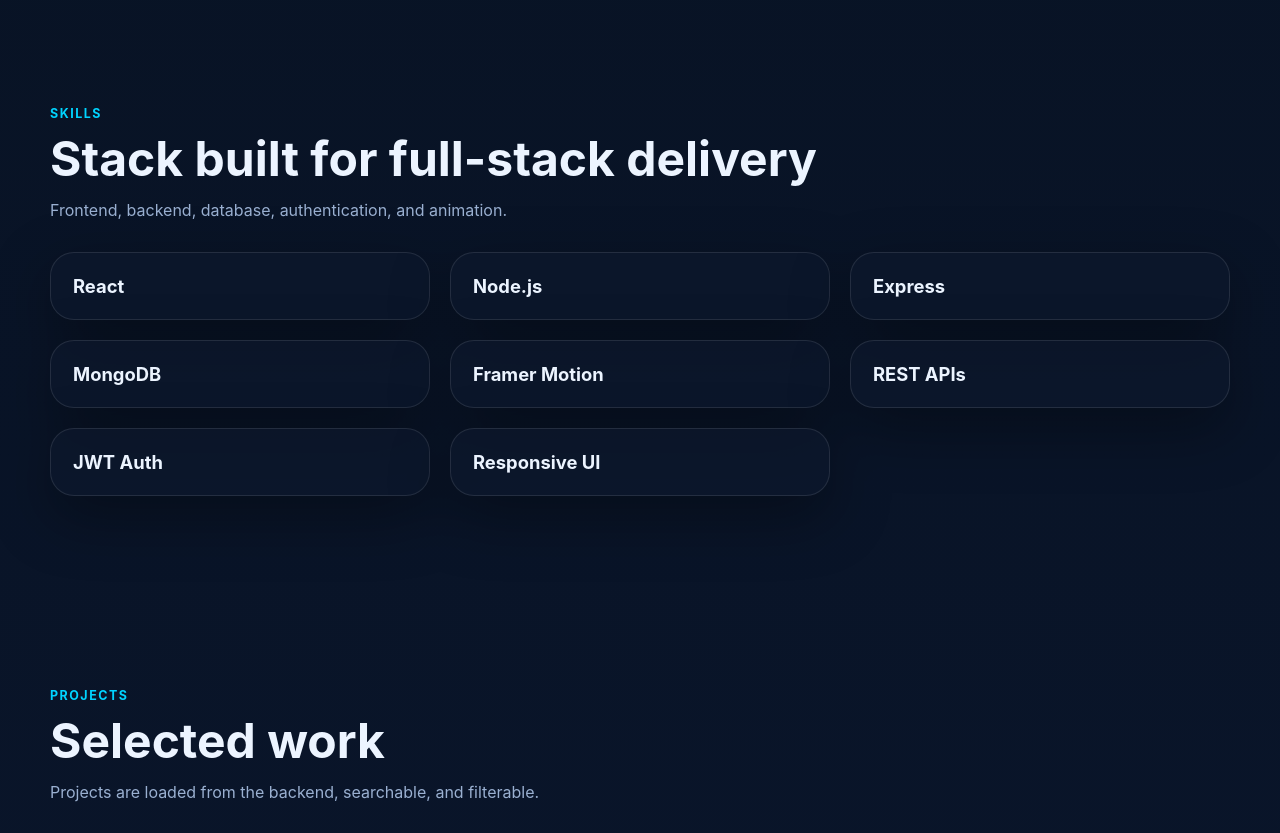
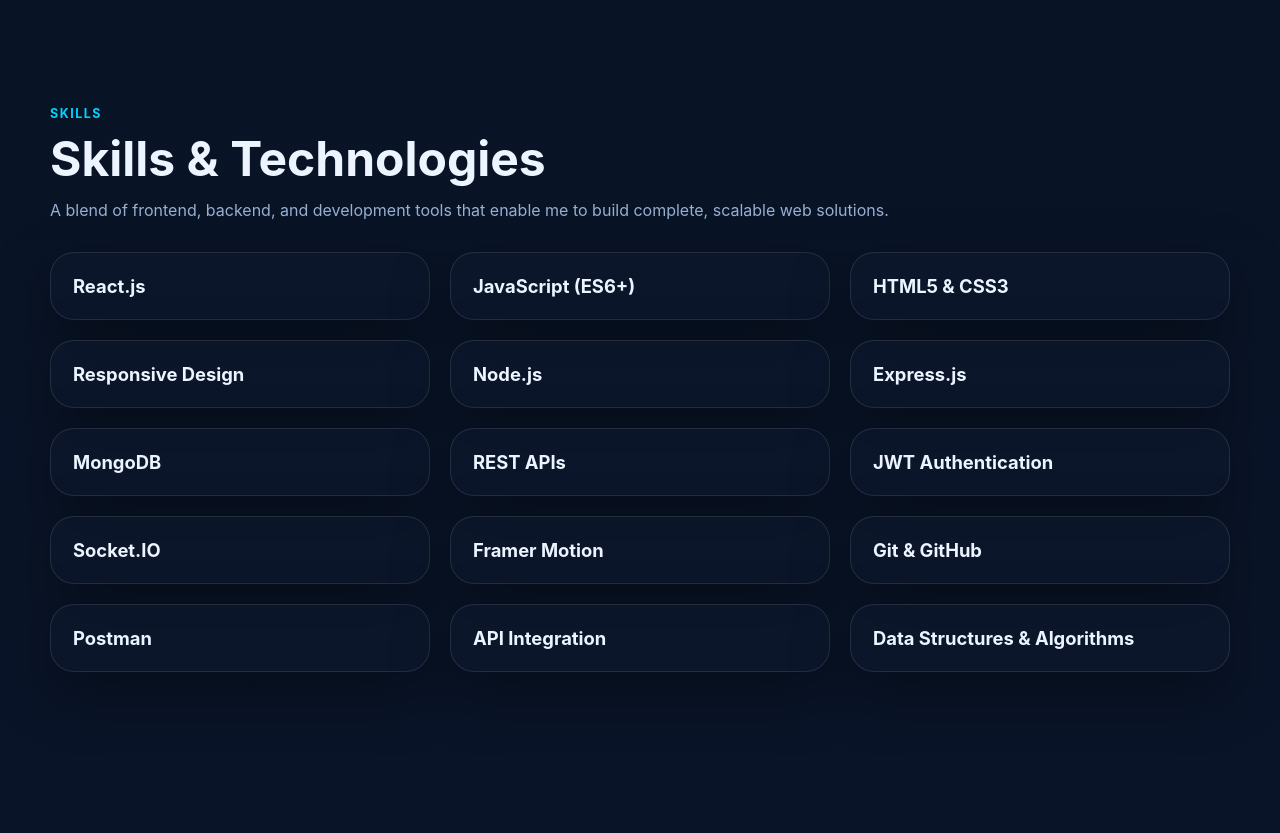
Before and after one commit to Mohit2294kumar/fullstack-portfolio-dashboard, a React (Vite) app in the folder client/: page / in a window 1280 px wide. Shown: the part 1380-2213 px from the top of the page. Built offline with nearby package versions, Linux system fonts and the light colour scheme; no server answers.

Commit message:
update skill section

```diff
--- a/client/src/components/sections/Skills.jsx
+++ b/client/src/components/sections/Skills.jsx
@@ -1,5 +1,5 @@
 import SectionTitle from "../ui/SectionTitle";
-import { skills } from "../../data/portfolioData";
+import { skills } from "../../data/skillsData";
 
 export default function Skills() {
   return (
@@ -7,8 +7,8 @@
       <div className="container">
         <SectionTitle
           kicker="Skills"
-          title="Stack built for full-stack delivery"
-          subtitle="Frontend, backend, database, authentication, and animation."
+          title="Skills & Technologies"
+          subtitle="A blend of frontend, backend, and development tools that enable me to build complete, scalable web solutions."
         />
 
         <div className="grid skills-grid">
--- a/client/src/data/portfolioData.js
+++ b/client/src/data/portfolioData.js
@@ -11,14 +11,3 @@
   { label: "Full Stack Applications", value: "MERN + APIs" },
   { label: "Real-Time & AI Features", value: "Built" }
 ];
-
-export const skills = [
-  "React",
-  "Node.js",
-  "Express",
-  "MongoDB",
-  "Framer Motion",
-  "REST APIs",
-  "JWT Auth",
-  "Responsive UI"
-];
--- a/client/src/data/skillsData.js
+++ b/client/src/data/skillsData.js
@@ -0,0 +1,17 @@
+export const skills = [
+  "React.js",
+  "JavaScript (ES6+)",
+  "HTML5 & CSS3",
+  "Responsive Design",
+  "Node.js",
+  "Express.js",
+  "MongoDB",
+  "REST APIs",
+  "JWT Authentication",
+  "Socket.IO",
+  "Framer Motion",
+  "Git & GitHub",
+  "Postman",
+  "API Integration",
+  "Data Structures & Algorithms"
+];
```
